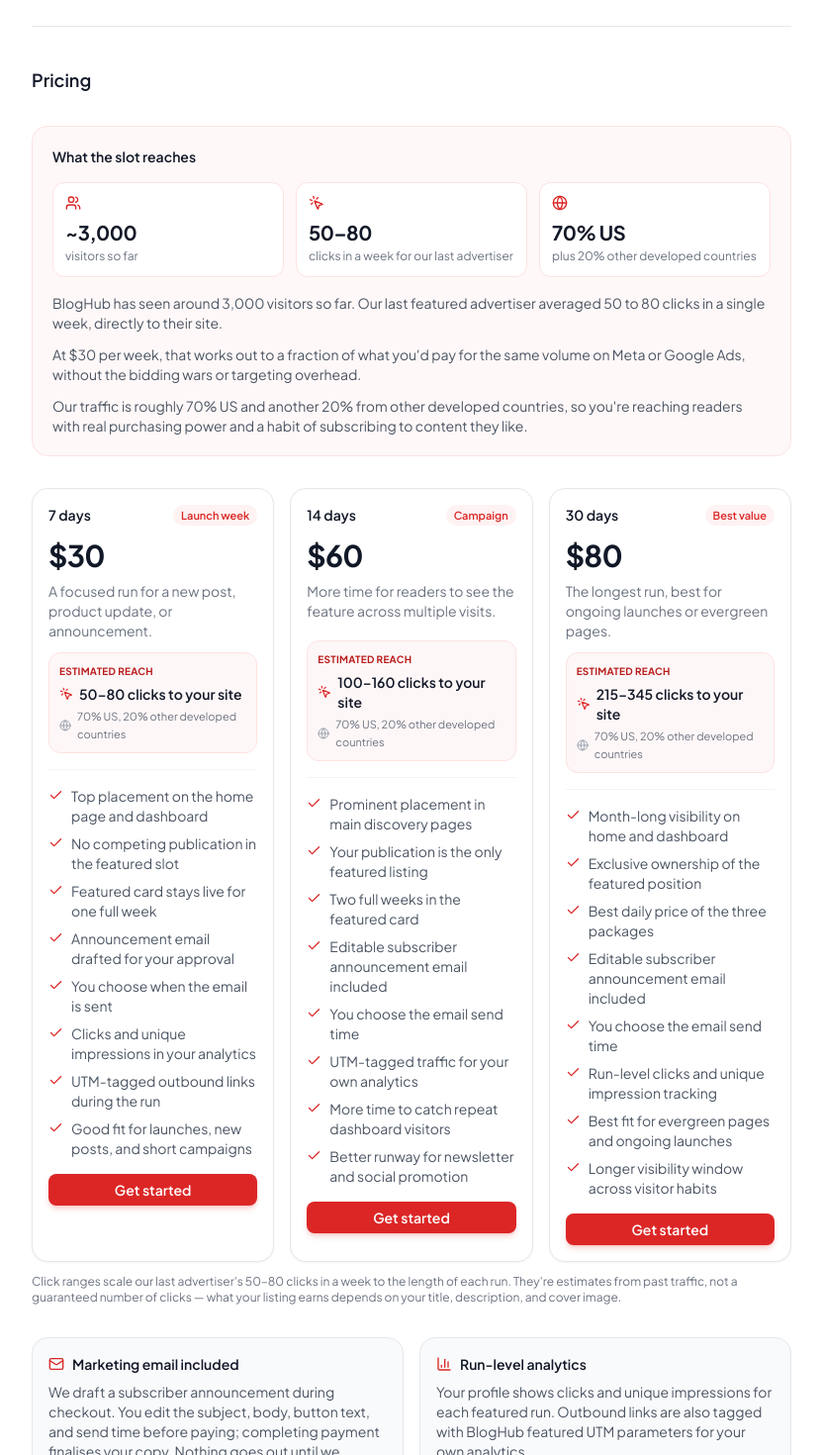
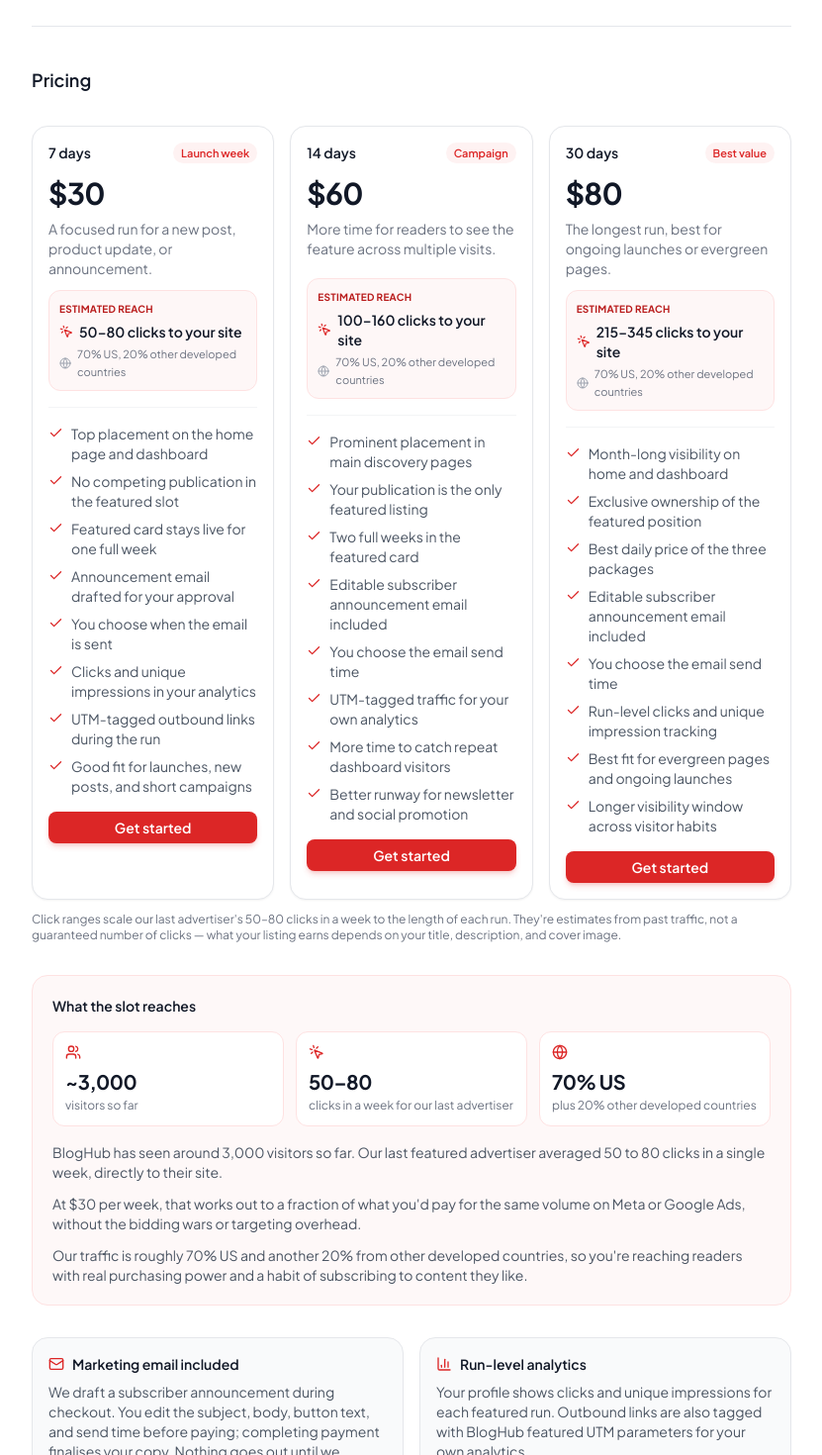
Before and after one commit to FireBird-Technologies/BlogHub, a React (Vite) app in the folder frontend/: page /featured-faq in a window 1280 px wide. Shown: the part 220-1690 px from the top of the page at 99% size, without its empty margins (224-1055 px from the left). Built offline with nearby package versions, Linux system fonts and the light colour scheme; no server answers.

Commit message:
adding free tools

```diff
--- a/frontend/src/components/featured/FeaturedReach.tsx
+++ b/frontend/src/components/featured/FeaturedReach.tsx
@@ -68,9 +68,17 @@
         ))}
       </div>
 
-      <div
-        className={`flex flex-col text-gray-600 ${compact ? "mt-2.5 gap-2 text-xs" : "mt-4 gap-3 text-sm"}`}
-      >
+      {/* The full pitch belongs on the Get Featured page. Inside the booking modal the
+          buyer has already decided to buy and is picking dates, so the tiles carry the
+          numbers and only the estimate's caveat is worth the vertical space. */}
+      {compact ? (
+        durationDays ? (
+          <p className="mt-2.5 text-[11px] text-gray-500">
+            Estimated from past traffic — not a guaranteed number of clicks.
+          </p>
+        ) : null
+      ) : (
+        <div className="mt-4 flex flex-col gap-3 text-sm text-gray-600">
           <p>
             {LEGAL.siteName} has seen around 3,000 visitors so far. Our last featured advertiser
             averaged 50 to 80 clicks in a single week, directly to their site.
@@ -85,12 +93,13 @@
             content they like.
           </p>
           {durationDays && (
-          <p className={compact ? "text-[11px] text-gray-500" : "text-xs text-gray-500"}>
-            The click figure scales that advertiser&apos;s week to {durationDays} days. It&apos;s an
-            estimate, not a guaranteed number of clicks.
+            <p className="text-xs text-gray-500">
+              The click figure scales that advertiser&apos;s week to {durationDays} days. It&apos;s
+              an estimate, not a guaranteed number of clicks.
             </p>
           )}
         </div>
+      )}
     </section>
   );
 }
--- a/frontend/src/pages/FeaturedFaq.tsx
+++ b/frontend/src/pages/FeaturedFaq.tsx
@@ -111,8 +111,6 @@
 
   return (
     <div className="flex flex-col gap-8">
-      <FeaturedReach />
-
       <section>
         <div className="grid gap-4 md:grid-cols-3">
           {PACKAGES.map((pkg) => (
@@ -171,6 +169,8 @@
           your listing earns depends on your title, description, and cover image.
         </p>
       </section>
+
+      <FeaturedReach />
 
       <section className="grid gap-4 sm:grid-cols-2">
         <div className="rounded-2xl border border-gray-200 bg-gray-50 p-4">
```
Lines whose indentation alone changed are shown as unchanged.
